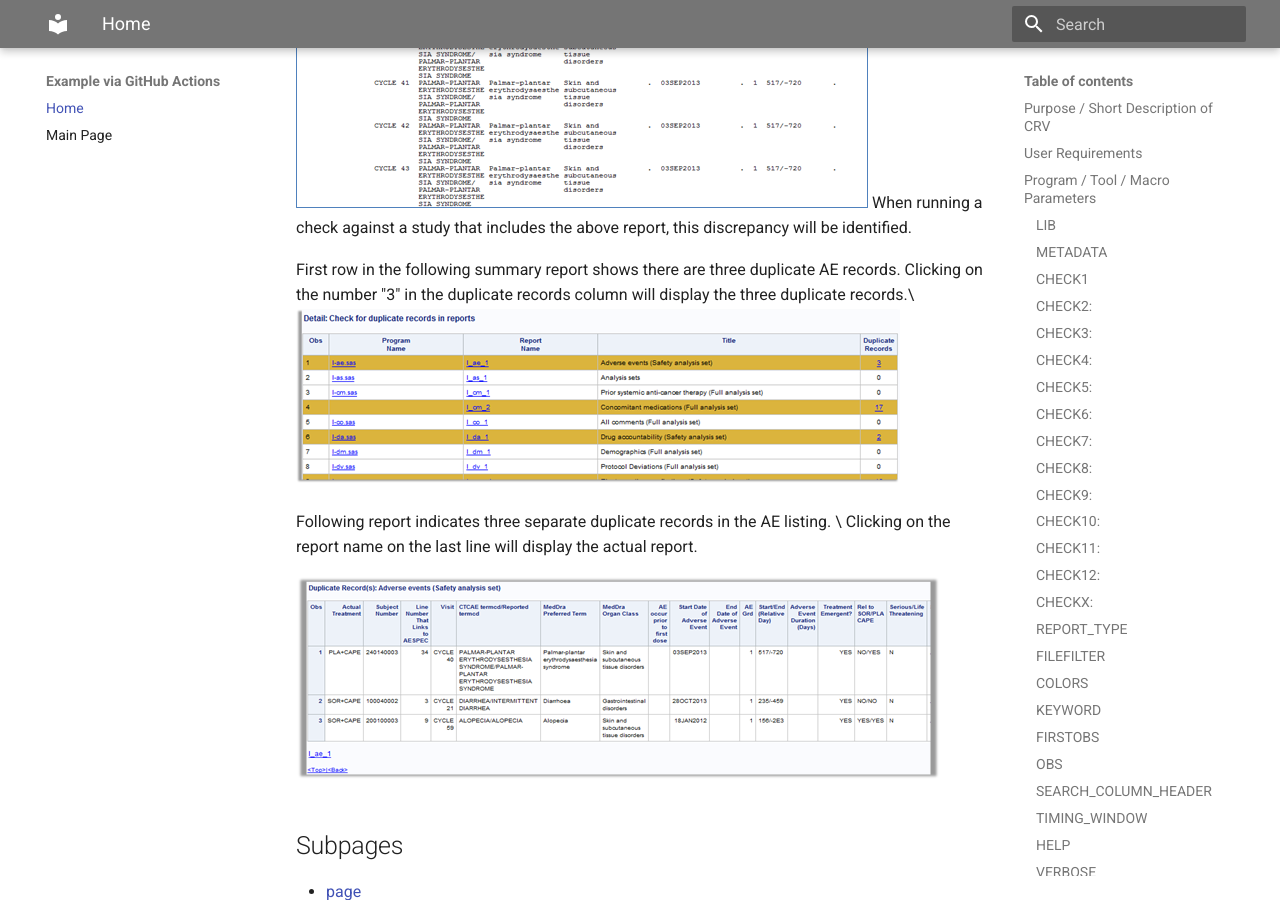
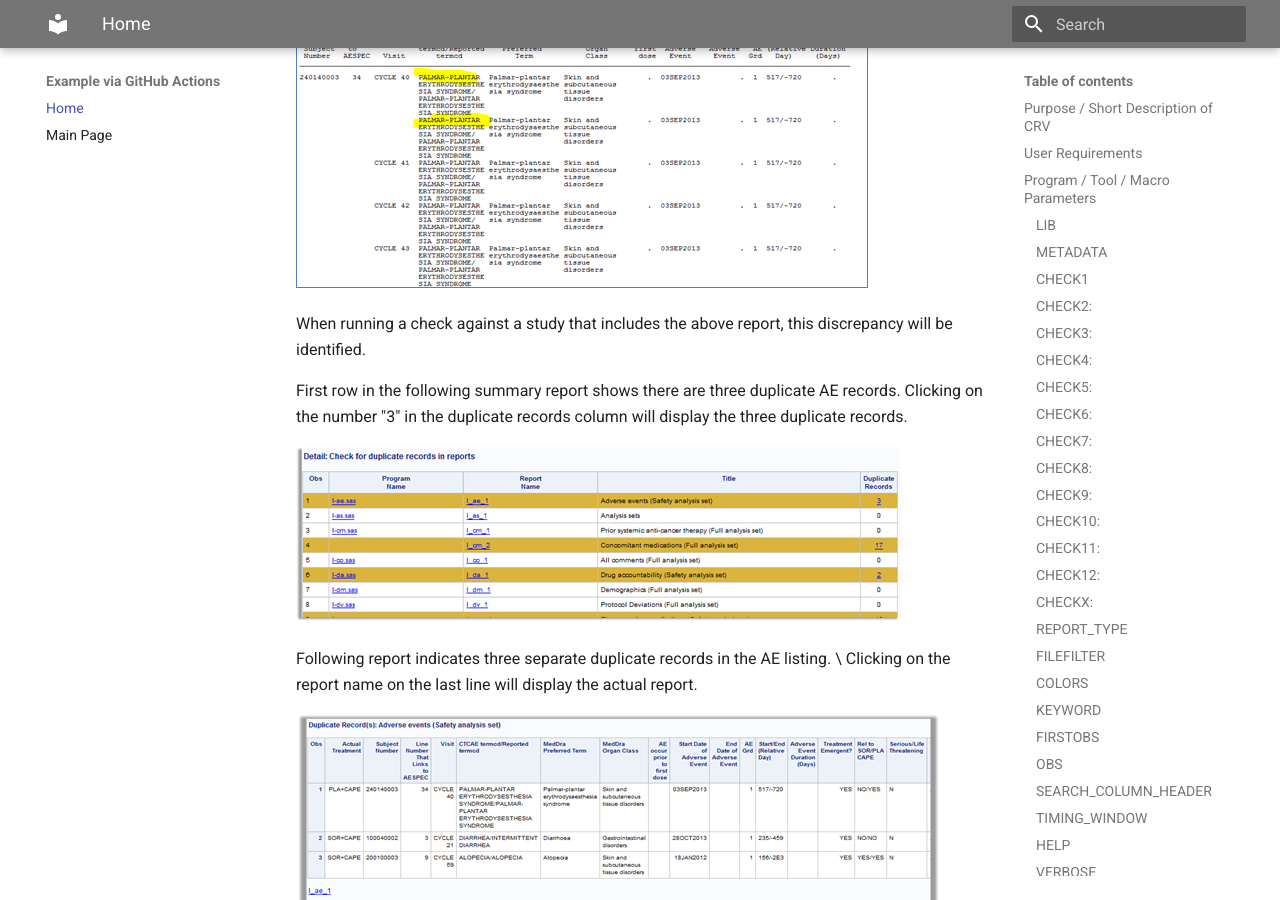
Before and after one commit to BayerPhani/devops-docs-example, an MkDocs documentation site: the page built from docs/index.md, in a window 1280 px wide and 900 px high, scrolled down 18542 px. Built offline with MkDocs 1.6.1 and Material for MkDocs 9.7.7, drawn with Linux system fonts in a browser that asks for light colours; some of the changed text lies outside the part shown.

```diff
--- a/docs/index.md
+++ b/docs/index.md
@@ -491,6 +496,7 @@ For example, in the first row, it shows we have three duplicate AE records.
 Clicking on the number 3 in the duplicate records column will display the duplicate records.
 
 Example of checking for duplicate records in a report:
+
 <img src="./images/Picture25.png" />
 
 <img src="./images/Picture26.png" />
@@ -500,9 +506,11 @@ By clicking on the report name on the last line, it will take you to the report.
 Following is the snapshot of the actual report, with its duplicate records.
 
 <img src="./images/Picture27.png" />
+
 When running a check against a study that includes the above report, this discrepancy will be identified.
 
-First row in the following summary report shows there are three duplicate AE records. Clicking on the number "3" in the duplicate records column will display the three duplicate records.\
+First row in the following summary report shows there are three duplicate AE records. Clicking on the number "3" in the duplicate records column will display the three duplicate records.
+
 <img src="./images/Picture28.png" />
 
 Following report indicates three separate duplicate records in the AE listing. \
```
Also changed, not shown: other parts of docs/index.md (+6 -1 lines).
